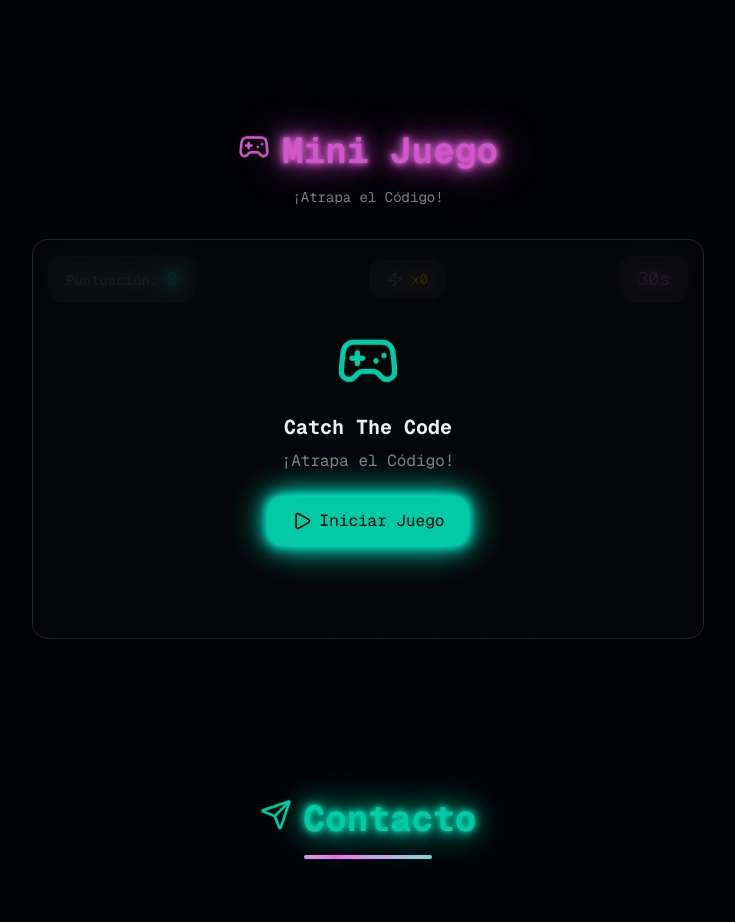
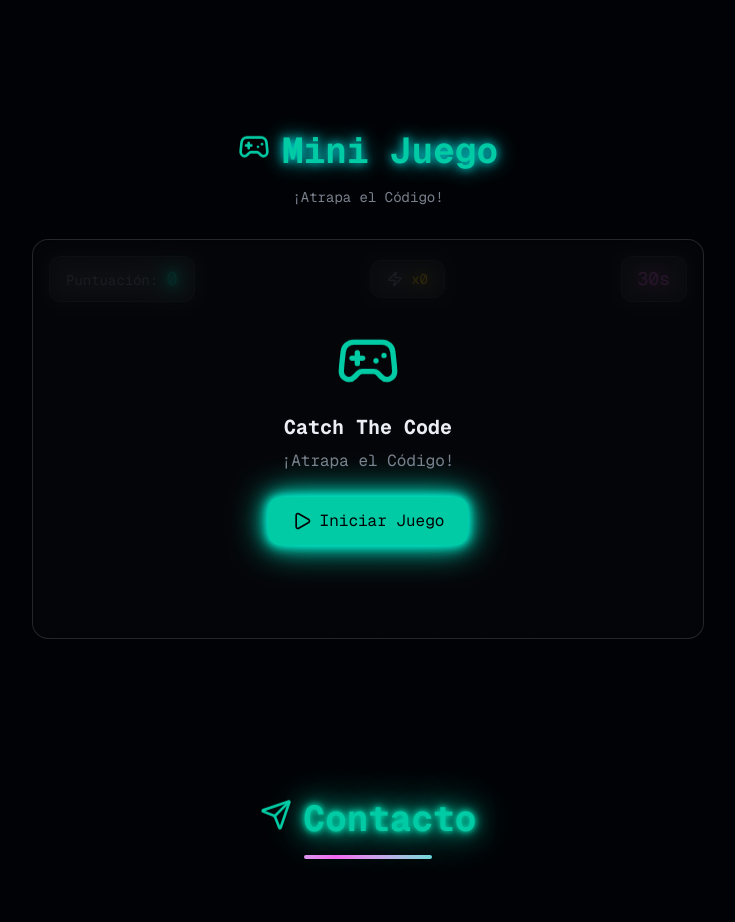
Before and after one commit to Larry-Garcia-dev/MI-CV, a Next.js app: page / in a window 1280 px wide. Shown: the part 3920-4842 px from the top of the page, without its empty margins (272-1007 px from the left). Built offline with nearby package versions, Linux system fonts and the light colour scheme.

Commit message:
fix: improve mini game title contrast with neon-text
Ensure better visibility for mini game title text.

Co-authored-by: Larry Garcia <150953324+Larry-Garcia-dev@users.noreply.github.com>

```diff
--- a/components/mini-game.tsx
+++ b/components/mini-game.tsx
@@ -166,8 +166,8 @@ export function MiniGame() {
         {/* Section header */}
         <div className="text-center mb-8">
           <div className="inline-flex items-center gap-3 mb-4">
-            <Gamepad2 className="w-8 h-8 text-accent animate-float" />
-            <h2 className="text-3xl md:text-4xl font-mono font-bold text-accent neon-text">
+            <Gamepad2 className="w-8 h-8 text-primary animate-float" />
+            <h2 className="text-3xl md:text-4xl font-mono font-bold text-primary" style={{ textShadow: '0 0 10px rgba(0, 255, 255, 0.8), 0 0 20px rgba(0, 255, 255, 0.5), 0 0 30px rgba(0, 255, 255, 0.3)' }}>
               {t("miniGame")}
             </h2>
           </div>
```
